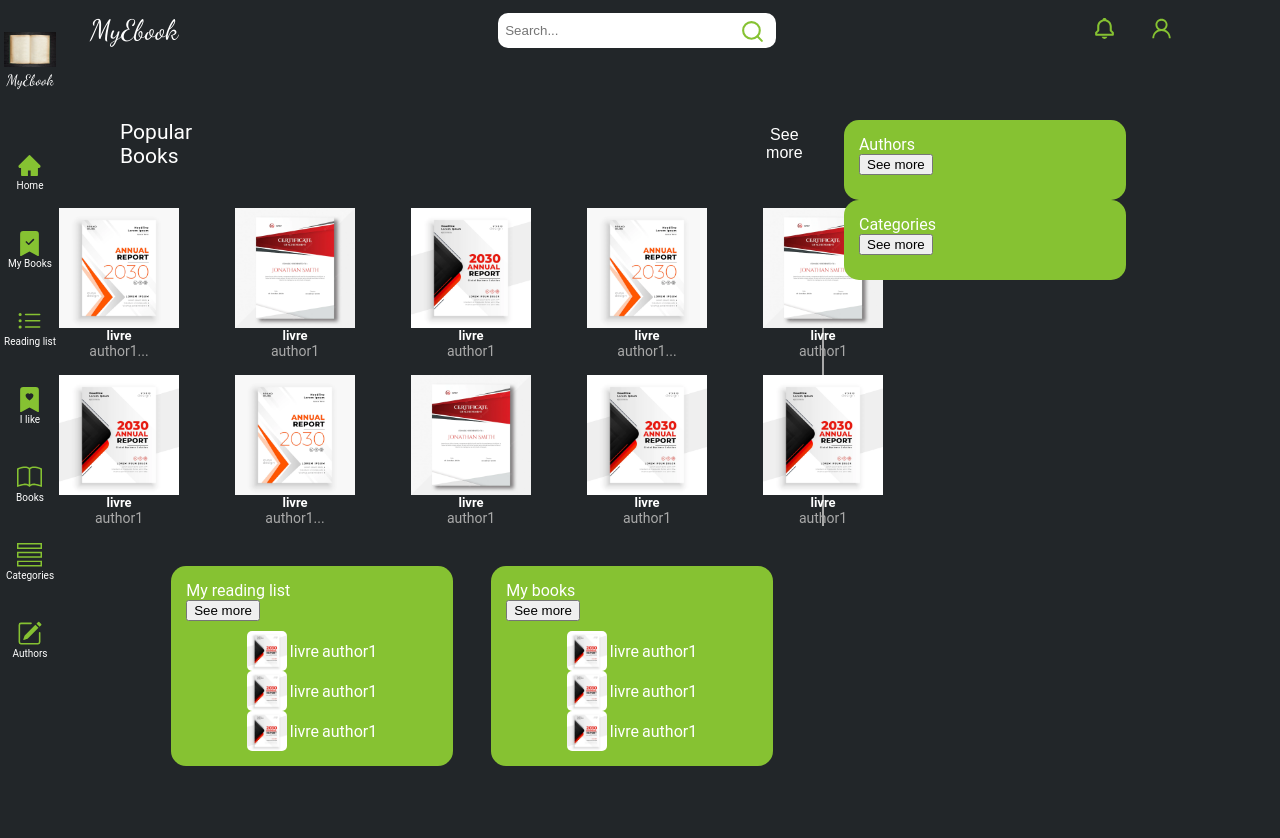
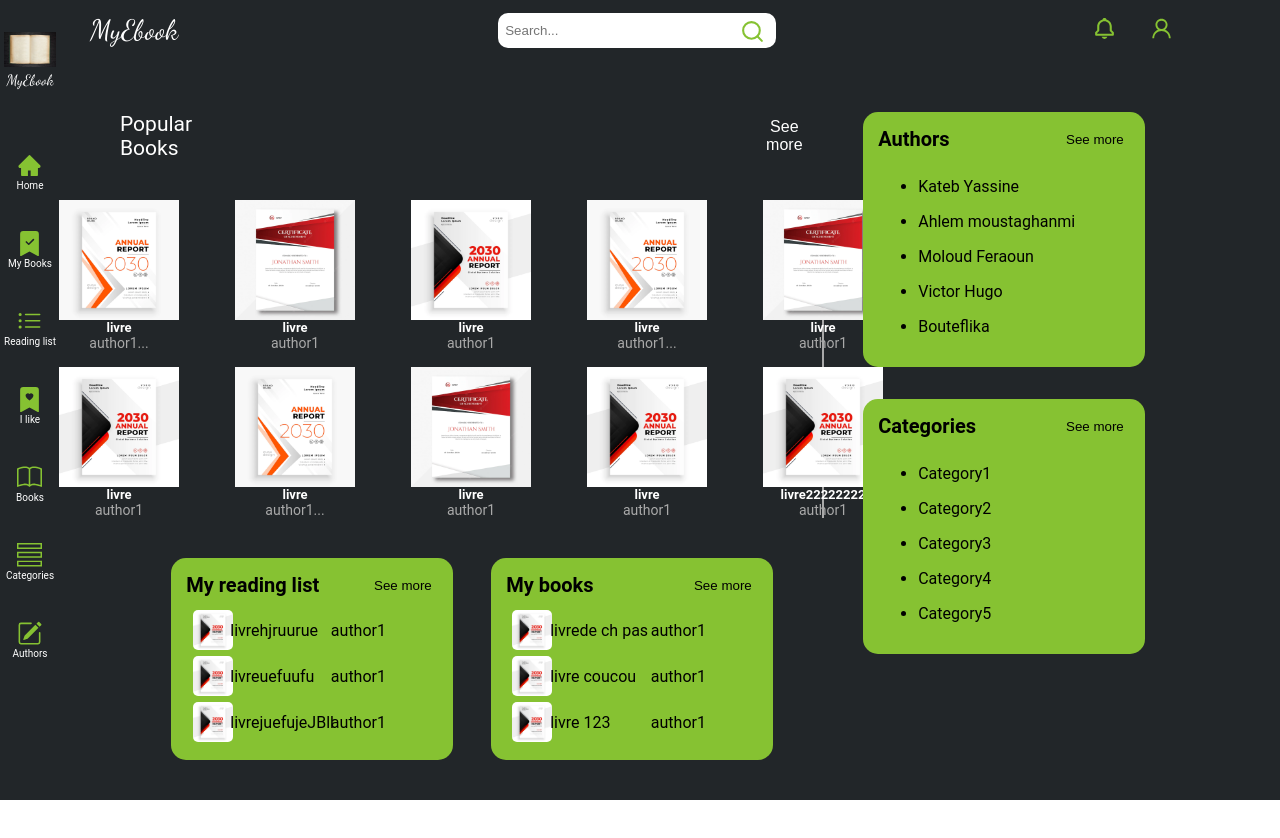
Before and after one commit to Houda-DE/ebook-frontend, a Next.js app: page / in a window 1280 px wide. Shown: the top 838 px of the page. After the commit the page ends 800 px from the top, so only its background shows below. Built offline with nearby package versions, Linux system fonts and the light colour scheme.

Commit message:
working oncards of home page

```diff
--- a/component/Card/index.jsx
+++ b/component/Card/index.jsx
@@ -3,9 +3,9 @@ import styles from './styles.module.css'
 const card = ({title , color , children}) => {
     return(
         <div style={{backgroundColor : color}} className={styles.container}>
-            <div>
-                <div>{title}</div>
-                <button>See more</button>
+            <div className={styles.titleButtonContainer}>
+                <div className={styles.title}>{title}</div>
+                <button className={styles.button}>See more</button>
             </div>
             <div>
                 {children}
--- a/component/Card/styles.module.css
+++ b/component/Card/styles.module.css
@@ -5,4 +5,30 @@
     border-radius: 15px;
     padding: 15px;
     width: 22vw;
+    color: black;
+    font-family: 'roboto';
+    position: relative;
 }
+
+.titleButtonContainer{
+    display: flex;
+    flex-direction: row;
+    align-items: center;
+}
+
+.title{
+    font-size: 20px;
+    font-weight: bold;
+}
+
+.button{
+    position: absolute;
+    right: 15px;
+    outline: none;
+    border: none;
+    background-color: transparent;
+}
+
+.button:hover{
+    color: blue;
+}
--- a/component/Welcome/index.jsx
+++ b/component/Welcome/index.jsx
@@ -105,7 +105,7 @@ const Welcome = () => {
             price : 50
         },
         {
-            title : 'livre',
+            title : 'livre22222222',
             author : [
                 {
                     name : 'author1'
@@ -115,7 +115,7 @@ const Welcome = () => {
             price : 50
         },
         {
-            title : 'livre',
+            title : 'livrehjdjdiiid',
             author : [
                 {
                     name : 'author1'
@@ -125,7 +125,7 @@ const Welcome = () => {
             price : 50
         },
         {
-            title : 'livre',
+            title : 'livre 6555zz',
             author : [
                 {
                     name : 'author1'
@@ -138,7 +138,7 @@ const Welcome = () => {
 
     const readingList = [
         {
-            title : 'livre',
+            title : 'livrehjruurue',
             author : [
                 {
                     name : 'author1'
@@ -148,7 +148,7 @@ const Welcome = () => {
             price : 50
         },
         {
-            title : 'livre',
+            title : 'livreuefuufu',
             author : [
                 {
                     name : 'author1'
@@ -158,7 +158,7 @@ const Welcome = () => {
             price : 50
         },
         {
-            title : 'livre',
+            title : 'livrejuefujeJBll',
             author : [
                 {
                     name : 'author1'
@@ -181,7 +181,7 @@ const Welcome = () => {
 
     const myBooks = [
         {
-            title : 'livre',
+            title : 'livrede ch pas',
             author : [
                 {
                     name : 'author1'
@@ -191,7 +191,7 @@ const Welcome = () => {
             price : 50
         },
         {
-            title : 'livre',
+            title : 'livre coucou',
             author : [
                 {
                     name : 'author1'
@@ -201,7 +201,7 @@ const Welcome = () => {
             price : 50
         },
         {
-            title : 'livre',
+            title : 'livre 123',
             author : [
                 {
                     name : 'author1'
@@ -221,6 +221,54 @@ const Welcome = () => {
             price : 50
         },
     ]
+
+    const authors = [
+        {
+            img : "",
+            name : "Kateb Yassine"
+        },
+        {
+            img : "",
+            name : "Ahlem moustaghanmi"
+        },
+        {
+            img : "",
+            name : "Moloud Feraoun"
+        },
+        {
+            img : "",
+            name : "Victor Hugo"
+        },
+        {
+            img : "",
+            name : "Bouteflika"
+        },
+    ]
+
+    const categories = [
+        {
+            name : 'Category1'
+        },
+        {
+            name : 'Category2'
+        },
+        {
+            name : 'Category3'
+        },
+        {
+            name : 'Category4'
+        },
+        {
+            name : 'Category5'
+        },
+        {
+            name : 'Category4'
+        },
+        {
+            name : 'Category5'
+        },
+    ]
+
 
     return(
         <div className={styles.container}>
@@ -301,18 +349,35 @@ const Welcome = () => {
                     </Card>
                 </div>
             </div>
-            <div>
+            <div className={styles.categorieauthorCardsContainer}>
                 <Card color='#86c232' title='Authors'>
                     <div>
                         {
-
+                            authors.map((element , index) => {
+                                return(
+                                    <ul>
+                                        <li>
+                                            <img src=''/>
+                                            {element.name}
+                                        </li>
+                                    </ul>
+                                )
+                            })
                         }
                     </div>
                 </Card>
                 <Card color='#86c232' title='Categories'>
                     <div>
                         {
-
+                            categories.map((element , index) => {
+                                return(
+                                    index < 5 ?
+                                        <ul>
+                                            <li>{element.name}</li>
+                                        </ul>
+                                    :""
+                                )
+                            })
                         }
                     </div>
                 </Card>
--- a/component/Welcome/styles.module.css
+++ b/component/Welcome/styles.module.css
@@ -3,7 +3,7 @@
     width: fit-content;
     max-height: calc(100vh-60px);
     max-width: calc(100vw-60px);
-    padding: 15vh;
+    padding: 14vh 5vh 4vh 15vh;
     display: flex;
     flex-direction: row;
     gap: 20px;
@@ -66,11 +66,12 @@
 }
 
 .bookCardContainer{
-    display: flex;
+    display: grid;
+    grid-template-columns: 15% 40% 40%;
     flex-direction: row;
-    gap: 3px;
     align-items: center;
     justify-content: center;
+    padding: 3px 0px;
 }
 
 .cardImg{
@@ -79,3 +80,11 @@
     object-fit: contain;
     border-radius: 5px;
 }
+
+.categorieauthorCardsContainer{
+    display: flex;
+    flex-direction: column;
+    gap: 4vh;
+    width: 25vw;
+    align-items: center;
+}
--- a/pages/index.tsx
+++ b/pages/index.tsx
@@ -7,7 +7,7 @@ import Navbar from '../component/Navbar'
 
 export default function Home() {
   return (
-    <div style={{backgroundColor : '#222629'}}>
+    <div style={{minHeight : '100vh' , backgroundColor : '#222629'}}>
       <Navbar/>
       <Sidebar/>
       <Welcome/>
```
